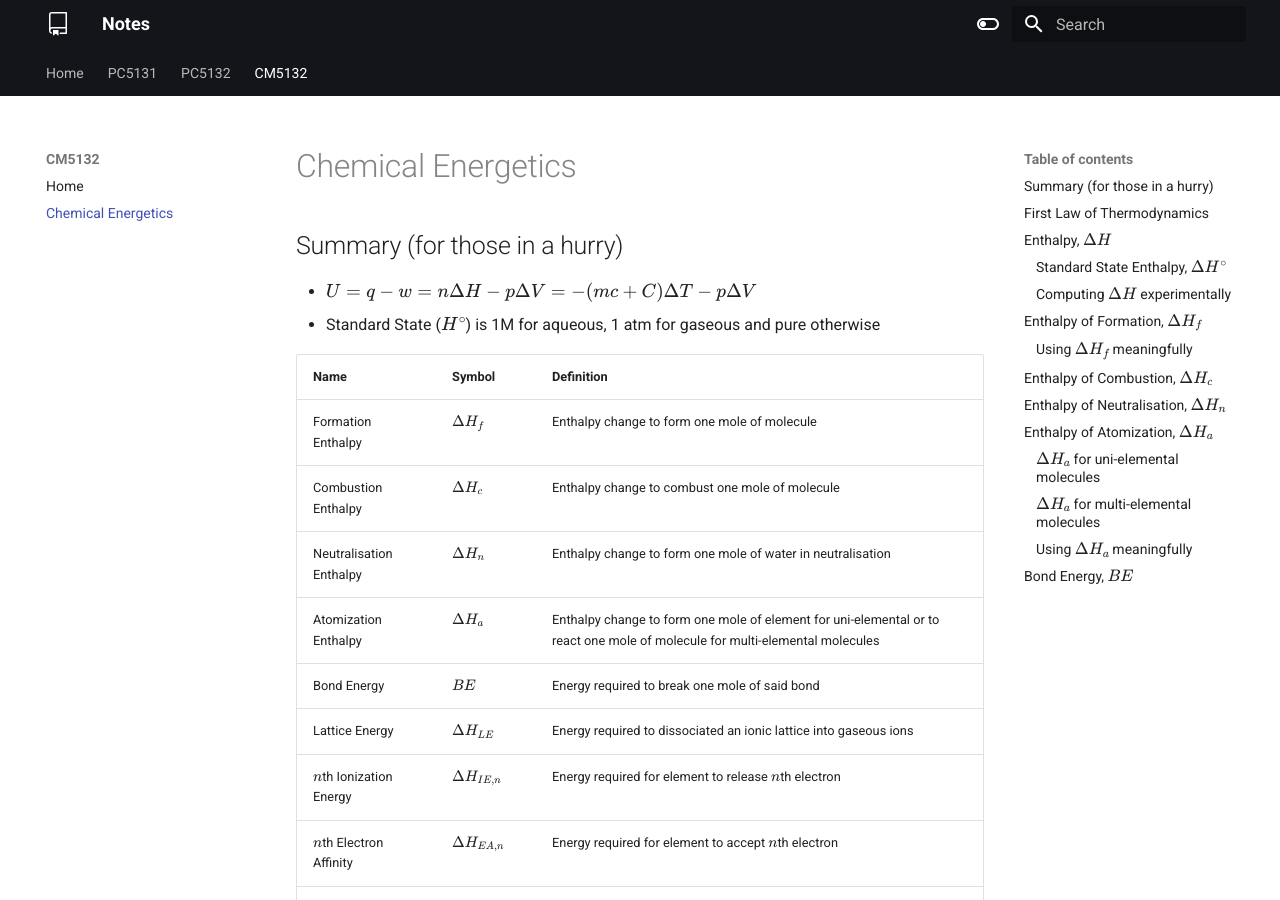
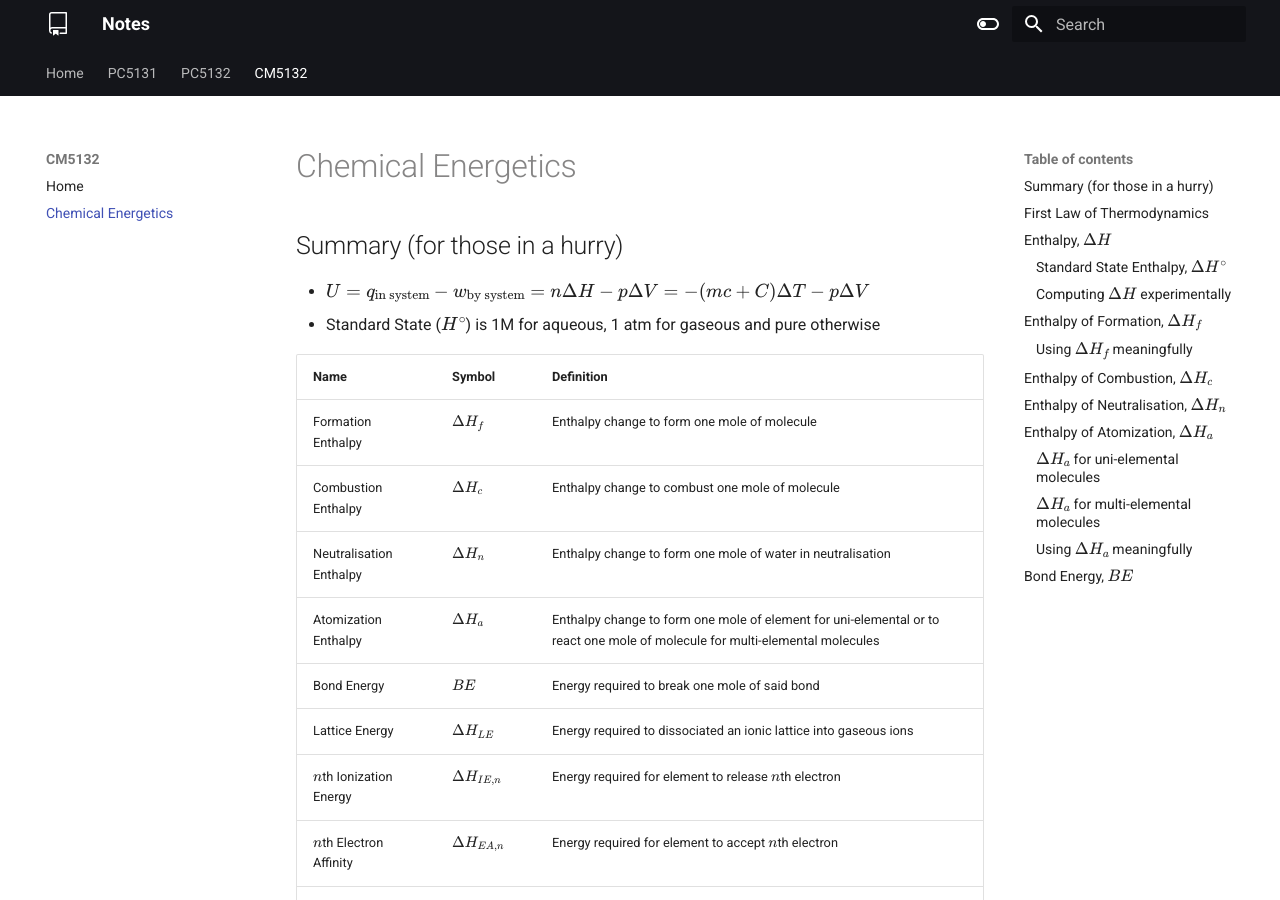
Before and after one commit to ThePyProgrammer/notes, an MkDocs documentation site: the page built from docs/cm5132/energetics.md, in a window 1280 px wide and 900 px high. Built offline with MkDocs 1.6.1 and Material for MkDocs 9.7.7, drawn with Linux system fonts in a browser that asks for light colours.

Commit message:
oops thanks khang

```diff
--- a/docs/cm5132/energetics.md
+++ b/docs/cm5132/energetics.md
@@ -2,7 +2,7 @@
 
 
 ## Summary (for those in a hurry)
-- $U = q - w = n \Delta H - p \Delta V = -(mc+C)\Delta T-p\Delta V$
+- $U = q_\text{in system} - w_\text{by system} = n \Delta H - p \Delta V = -(mc+C)\Delta T-p\Delta V$
 - Standard State ($H^{\circ}$) is 1M for aqueous, 1 atm for gaseous and pure otherwise
 
 |Name|Symbol|Definition|
```
